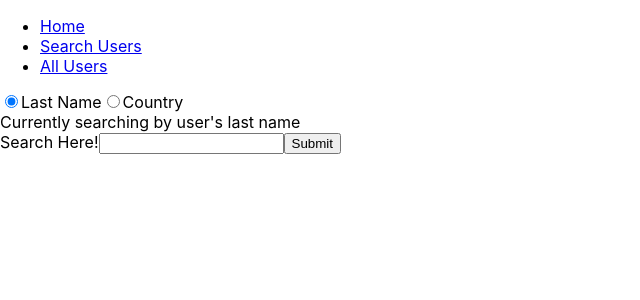
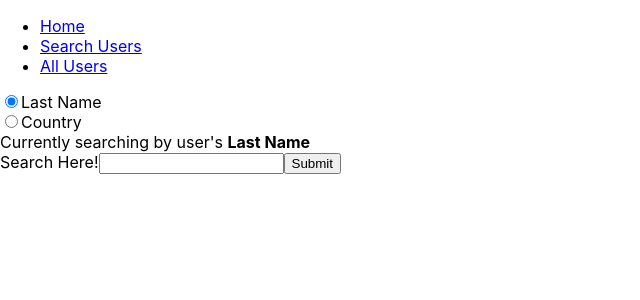
Before and after one commit to Stan-Sasquatch/api-practice, a React (Create React App) app: page /search in a window 1280 px wide. Shown: the top 300 px of the page, without its empty margins (0-640 px from the left). Built offline with nearby package versions, Linux system fonts and the light colour scheme; no server answers.

Commit message:
Generic Radio Group

```diff
--- a/package.json
+++ b/package.json
@@ -5,6 +5,7 @@
   "dependencies": {
     "react": "^16.10.2",
     "react-dom": "^16.10.2",
+    "react-router-dom": "^5.1.2",
     "react-scripts": "3.2.0"
   },
   "scripts": {
--- /dev/null
+++ b/src/RadioButton.js
@@ -0,0 +1,8 @@
+import React from 'react'
+const RadioButton = (props) => {
+    return (<div><input type="radio" id={props.id}
+        name={props.group} value={props.choice} checked={props.criteria === props.choice} onChange={props.onChange} />
+        <label htmlFor={props.id}>{props.choice}</label></div>);
+}
+
+export default RadioButton;
--- /dev/null
+++ b/src/RadioButtonGroup.js
@@ -0,0 +1,15 @@
+import React from 'react';
+import RadioButton from './RadioButton';
+const RadioButtonGroup = (props) => {
+
+    let groupName = props.structure[0]
+    let choiceArray = props.structure[1]
+    return (<form>
+        <div>{choiceArray.map(choice => <RadioButton id={choice.replace(/\s/g, "")} group={groupName} choice={choice} criteria={props.criteria} onChange={props.onChange} />)}</div>
+
+
+
+    </form>);
+}
+
+export default RadioButtonGroup;
--- a/src/Search.js
+++ b/src/Search.js
@@ -1,6 +1,6 @@
 import React from 'react';
 import SearchBar from './SearchBar';
-import SearchCriteriaRadioButtons from './SearchCriteriaRadioButtons';
+import RadioButtonGroup from './RadioButtonGroup';
 
 class Search extends React.Component {
     constructor(props) {
@@ -46,11 +46,10 @@ class Search extends React.Component {
 
 
 
-
     render() {
         return (<div>
-            <SearchCriteriaRadioButtons criteria={this.state.searchCriteria} onChange={this.handleCriteriaChange} />
-            {this.state.searchCriteria === "Last Name" ? "Currently searching by user's last name" : "Currently searching by user's country"}
+            <RadioButtonGroup criteria={this.state.searchCriteria} onChange={this.handleCriteriaChange} structure={["CriteriaChoice", ["Last Name", "Country"]]} />
+            <div>Currently searching by user's <b>{this.state.searchCriteria}</b></div>
             <SearchBar onSubmit={this.handleInputSubmit} onChange={this.handleInputChange} />
             {this.state.submittedInput !== "" && <div>Currently searching for {this.state.searchCriteria}: {this.state.submittedInput} </div>}
         </div>);
--- a/src/SearchCriteriaRadioButtons.js
+++ /dev/null
@@ -1,13 +0,0 @@
-import React from 'react';
-const SearchCriteriaRadioButtons = (props) => {
-    return (<form>
-        <input type="radio" id="CriteriaChoiceLastName"
-            name="CriteriaChoice" value="Last Name" checked={props.criteria === "Last Name"} onChange={props.onChange} />
-        <label htmlFor="CriteriaChoiceLastName">Last Name</label>
-        <input type="radio" id="CriteriaChoiceCountry"
-            name="CriteriaChoice" value="Country" checked={props.criteria === "Country"} onChange={props.onChange} />
-        <label htmlFor="CriteriaChoiceCountry">Country</label>
-    </form>);
-}
-
-export default SearchCriteriaRadioButtons;
```
Also changed, not shown: 1 other file (tests, documents, lock files or other folders).
